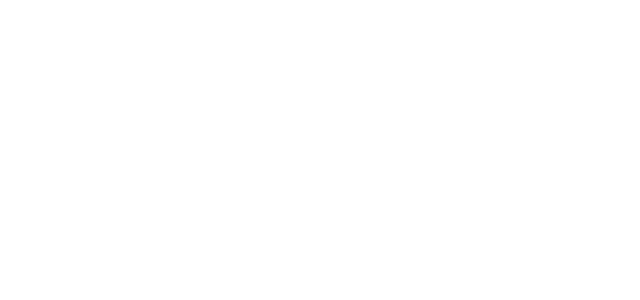
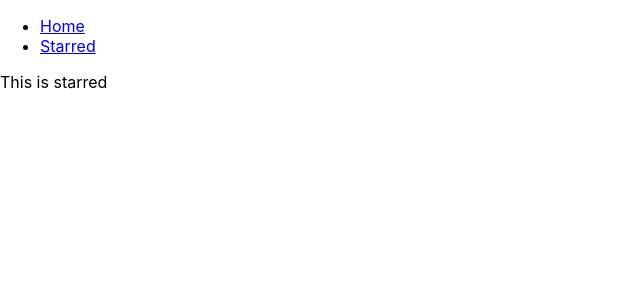
Before and after one commit to gagan001122/box-office-app, a React (Create React App) app in the folder box-office-app/: page /starred in a window 1280 px wide. Shown: the top 300 px of the page, without its empty margins (0-640 px from the left). Built offline with nearby package versions, Linux system fonts and the light colour scheme.

Commit message:
added navbar and pages

```diff
--- a/box-office-app/src/App.js
+++ b/box-office-app/src/App.js
@@ -1,5 +1,9 @@
 import React from "react";
-import Home from "./Home";
+import Home from "./pages/Home";
+import Navs from './components/Navs';
+import Starred from './pages/Starred';
+import NotFound from './pages/NotFound';
+
 import {
   BrowserRouter as Router,
   Routes,
@@ -9,13 +13,16 @@
 } from "react-router-dom";
 function App() {
   return (
+    <div>
+       <Navs />
       <Routes>
         <Route path="/" element={<Home />} />
 
-        <Route path="/starred" />
+        <Route path="/starred" element={<Starred/>} />
 
-        <Route path="*" />
+        <Route path="*" element={<NotFound/>} />
       </Routes>
+      </div>
   );
 }
 
--- /dev/null
+++ b/box-office-app/src/components/Navs.js
@@ -0,0 +1,23 @@
+import React from 'react';
+import { Link } from 'react-router-dom';
+
+const LINKS = [
+  { to: '/', text: 'Home' },
+  { to: '/starred', text: 'Starred' },
+];
+
+const Navs = () => {
+  return (
+    <div>
+      <ul>
+        {LINKS.map(item => (
+          <li key={item.to}>
+            <Link to={item.to}>{item.text}</Link>
+          </li>
+        ))}
+      </ul>
+    </div>
+  );
+};
+
+export default Navs;
--- /dev/null
+++ b/box-office-app/src/pages/NotFound.jsx
@@ -0,0 +1,7 @@
+import React from 'react'
+
+export default function NotFound() {
+  return (
+    <div>NotFound</div>
+  )
+}
--- /dev/null
+++ b/box-office-app/src/pages/Starred.jsx
@@ -0,0 +1,7 @@
+import React from 'react'
+
+export default function Starred() {
+  return (
+    <div>This is starred</div>
+  )
+}
```
Also changed, not shown: box-office-app/src/pages/Home.jsx (renamed from box-office-app/src/Home.jsx).
